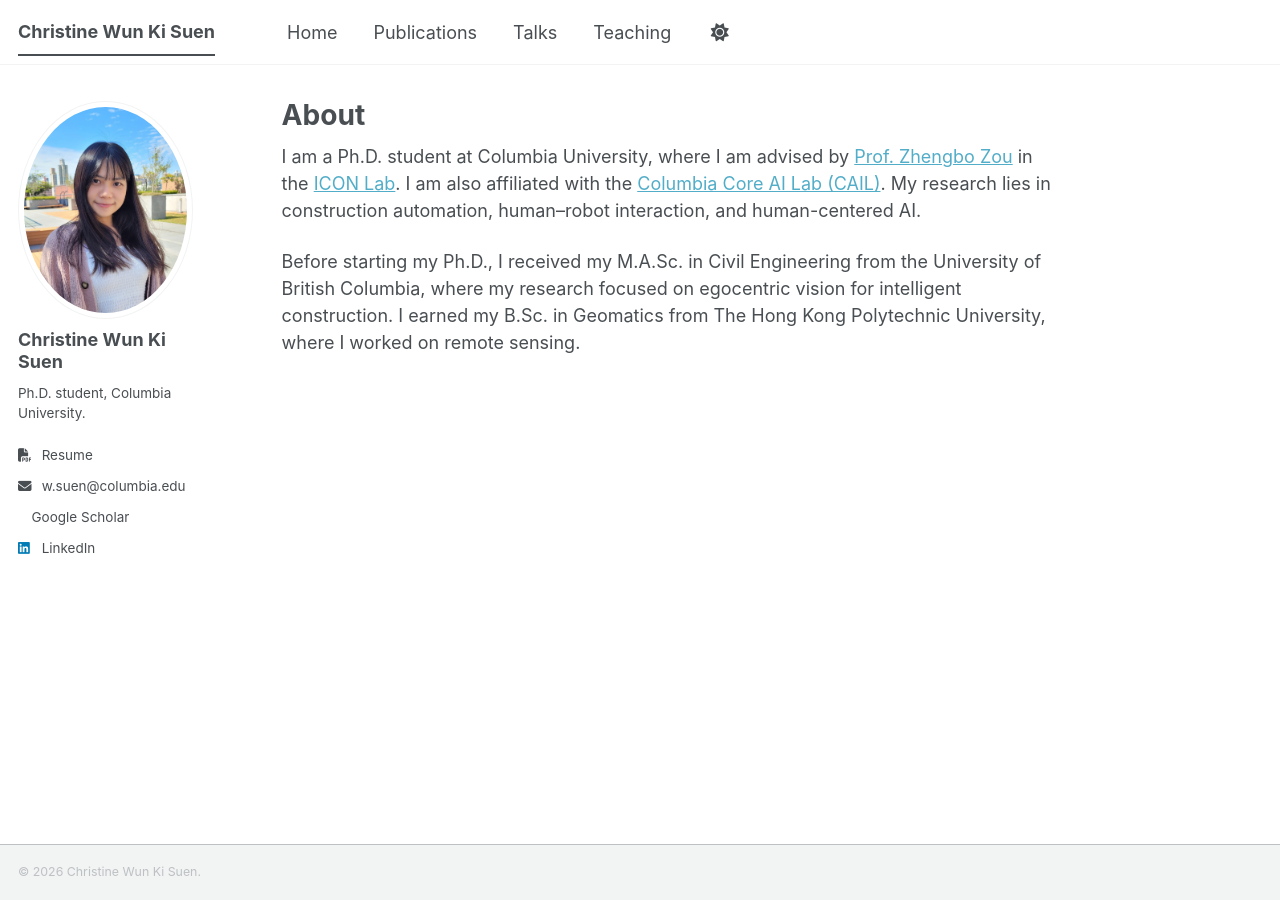
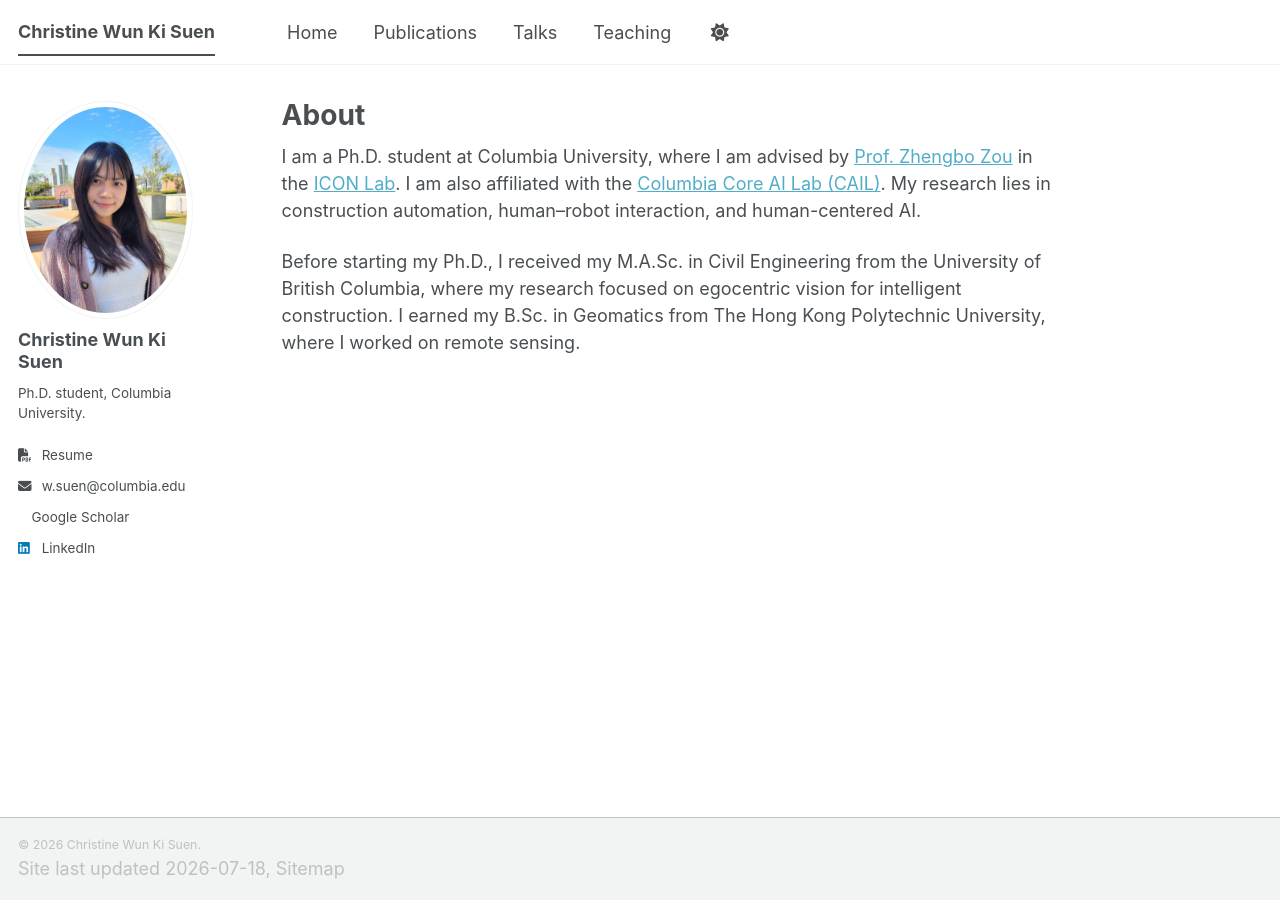
Before and after one commit to christine715/personal-website, a Jekyll site: the page built from _pages/about.md, in a window 1280 px wide. Built offline with Jekyll 4.4.1, drawn with Linux system fonts in a browser that asks for light colours; a style sheet for code colours, icons or effects is not loaded.

Commit message:
Update footer.html

```diff
--- a/_includes/footer.html
+++ b/_includes/footer.html
@@ -21,3 +21,6 @@
 
 <div class="page__footer-copyright">&copy; {{ site.time | date: '%Y' }} {{ site.author.name }}.
 </div>
+<div class="page__footer-sitemap">
+  Site last updated {{ site.time | date: '%Y-%m-%d' }}, <a href="{{ base_path }}/sitemap.xml">Sitemap</a>
+</div>
```
